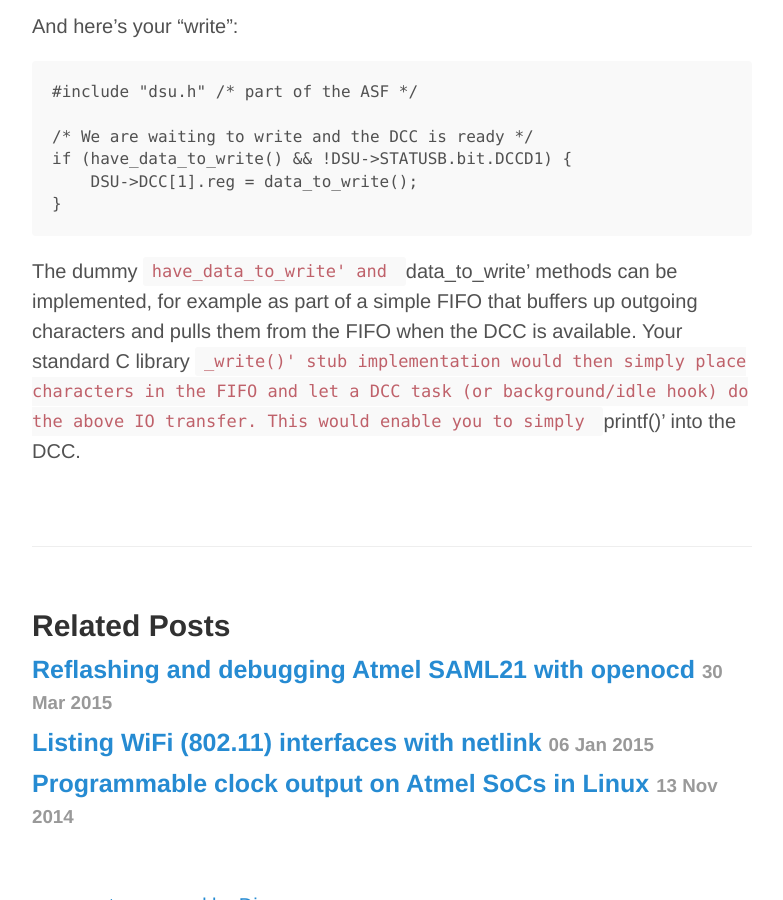
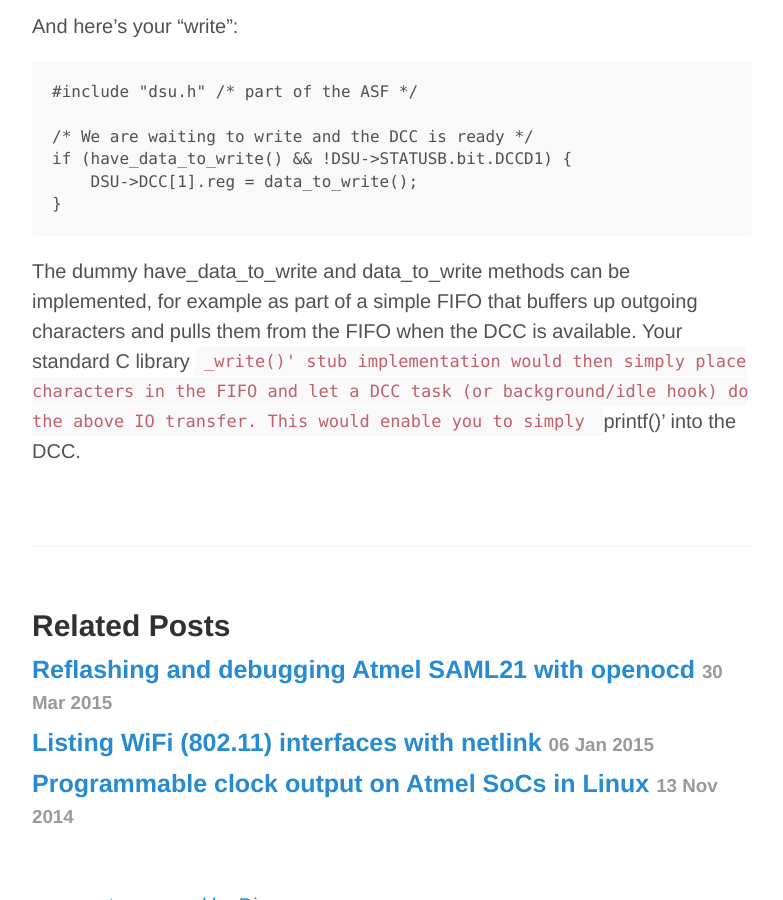
Before and after one commit to yurovsky/yurovsky.github.io, a Jekyll site: the page built from _posts/2015-04-02-openocd-dcc-atmel-samd.md, in a window 1280 px wide and 900 px high, scrolled down 1994 px. Shown: the whole window, without its empty margins (248-1031 px from the left). Built offline with Jekyll 4.4.1, drawn with Linux system fonts in a browser that asks for light colours; Markdown is read by kramdown in place of the engine named in the settings; comment, search, counter and statistics services are not loaded.

```diff
--- a/_posts/2015-04-02-openocd-dcc-atmel-samd.md
+++ b/_posts/2015-04-02-openocd-dcc-atmel-samd.md
@@ -56,4 +56,4 @@ And here's your "write":
         DSU->DCC[1].reg = data_to_write();
     }
 
-The dummy `have_data_to_write' and `data\_to\_write' methods can be implemented, for example as part of a simple FIFO that buffers up outgoing characters and pulls them from the FIFO when the DCC is available.  Your standard C library `_write()' stub implementation would then simply place characters in the FIFO and let a DCC task (or background/idle hook) do the above IO transfer.  This would enable you to simply `printf()' into the DCC.
+The dummy have_data_to_write and data_to_write methods can be implemented, for example as part of a simple FIFO that buffers up outgoing characters and pulls them from the FIFO when the DCC is available.  Your standard C library `_write()' stub implementation would then simply place characters in the FIFO and let a DCC task (or background/idle hook) do the above IO transfer.  This would enable you to simply `printf()' into the DCC.
```
